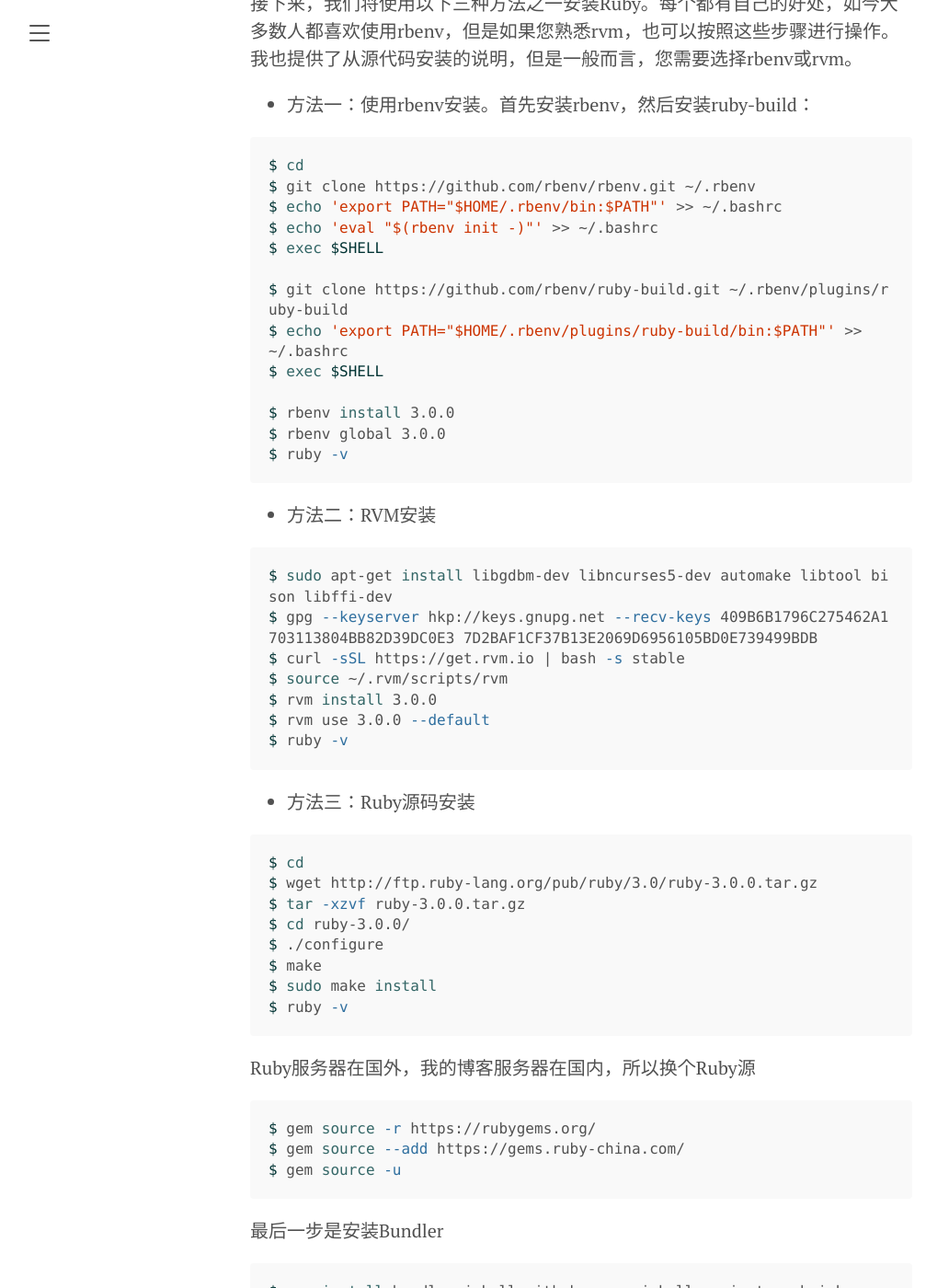
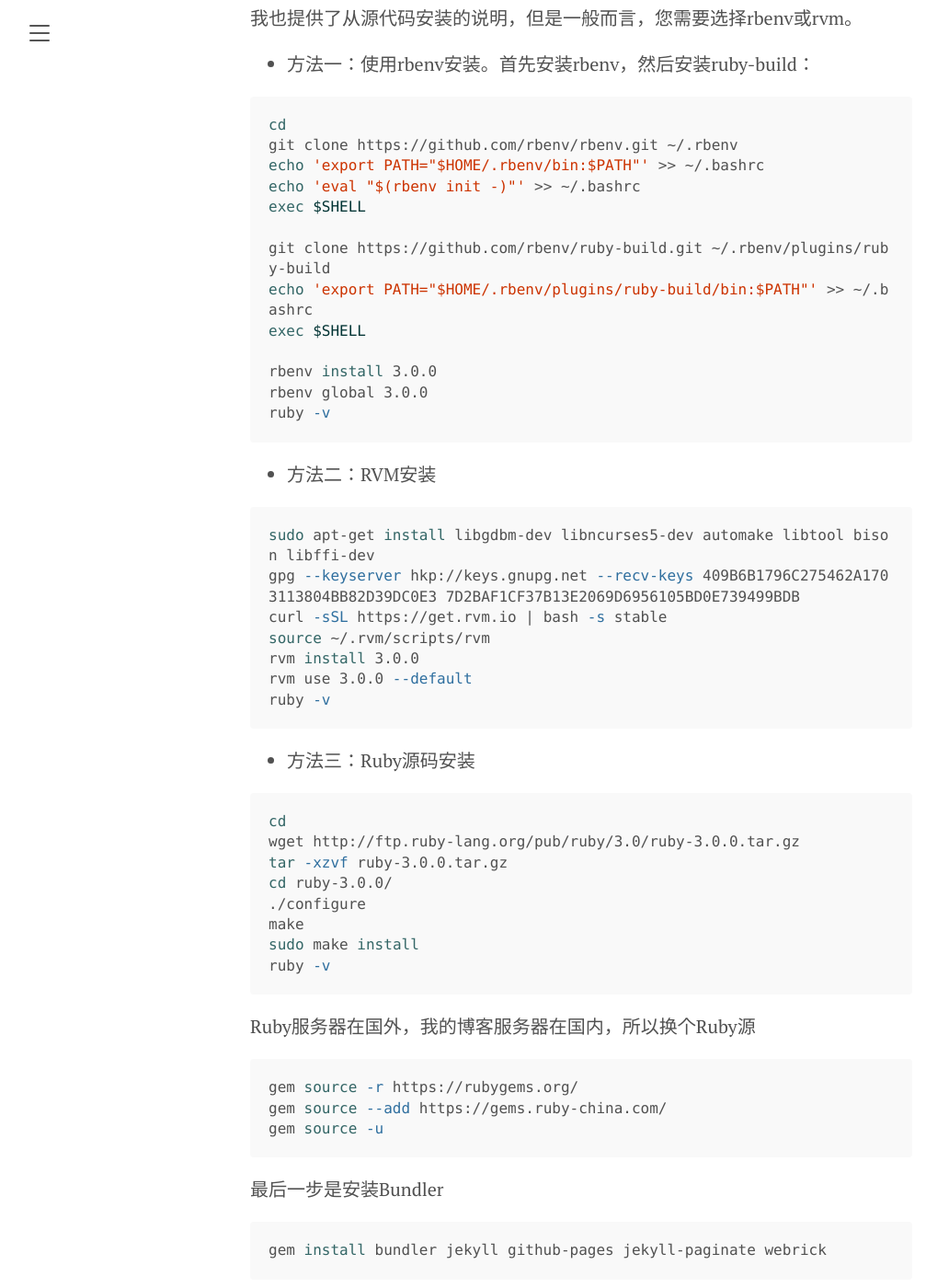
Before and after one commit to IcingTomato/icing.fun, a Jekyll site: the page built from _posts/2023-12-06-jekyll_learning.markdown, in a window 1280 px wide and 1400 px high, scrolled down 1165 px. Shown: the whole window at 92% size, without its empty margins (8-1015 px from the left). Built offline with Jekyll 4.4.1, drawn with Linux system fonts in a browser that asks for light colours; some of the changed text lies outside the part shown.

````diff
--- a/_posts/2023-12-06-jekyll_learning.markdown
+++ b/_posts/2023-12-06-jekyll_learning.markdown
@@ -13,11 +13,11 @@ tags: linux jekyll zh-cn
 然而静态博客没必要MySQL, MariaDB, PHP。所以我们只安装Jekyll所有必需的依赖项。
 
 ```shell
-$ sudo apt-get install ruby-full build-essential zlib1g-dev nginx
-$ sudo apt-get install gcc g++ make
-$ curl -sL https://dl.yarnpkg.com/debian/pubkey.gpg | sudo apt-key add -
-$ echo "deb https://dl.yarnpkg.com/debian/ stable main" | sudo tee /etc/apt/sources.list.d/yarn.list
-$ sudo apt-get update && sudo apt-get install yarn
+sudo apt-get install ruby-full build-essential zlib1g-dev nginx
+sudo apt-get install gcc g++ make
+curl -sL https://dl.yarnpkg.com/debian/pubkey.gpg | sudo apt-key add -
+echo "deb https://dl.yarnpkg.com/debian/ stable main" | sudo tee /etc/apt/sources.list.d/yarn.list
+sudo apt-get update && sudo apt-get install yarn
 ```
 
 然而Ubuntu 16.04太老了，ruby的版本不支持Jekyll 4。所以我们要手动安装Ruby 3.0.0。
@@ -25,13 +25,13 @@ $ sudo apt-get update && sudo apt-get install yarn
 第一步是为Ruby安装一些依赖项。一步一步运行。
 
 ```shell
-$ sudo apt install curl
-$ curl -sL https://deb.nodesource.com/setup_12.x | sudo -E bash -
-$ curl -sS https://dl.yarnpkg.com/debian/pubkey.gpg | sudo apt-key add -
-$ echo "deb https://dl.yarnpkg.com/debian/ stable main" | sudo tee /etc/apt/sources.list.d/yarn.list
+sudo apt install curl
+curl -sL https://deb.nodesource.com/setup_12.x | sudo -E bash -
+curl -sS https://dl.yarnpkg.com/debian/pubkey.gpg | sudo apt-key add -
+echo "deb https://dl.yarnpkg.com/debian/ stable main" | sudo tee /etc/apt/sources.list.d/yarn.list
 $
-$ sudo apt-get update
-$ sudo apt-get install git-core zlib1g-dev build-essential libssl-dev libreadline-dev libyaml-dev libsqlite3-dev sqlite3 libxml2-dev libxslt1-dev libcurl4-openssl-dev software-properties-common libffi-dev nodejs yarn
+sudo apt-get update
+sudo apt-get install git-core zlib1g-dev build-essential libssl-dev libreadline-dev libyaml-dev libsqlite3-dev sqlite3 libxml2-dev libxslt1-dev libcurl4-openssl-dev software-properties-common libffi-dev nodejs yarn
 ```
 
 接下来，我们将使用以下三种方法之一安装Ruby。每个都有自己的好处，如今大多数人都喜欢使用rbenv，但是如果您熟悉rvm，也可以按照这些步骤进行操作。我也提供了从源代码安装的说明，但是一般而言，您需要选择rbenv或rvm。
@@ -39,58 +39,58 @@ $ sudo apt-get install git-core zlib1g-dev build-essential libssl-dev libreadlin
 - 方法一：使用rbenv安装。首先安装rbenv，然后安装ruby-build：
 
 ```shell
-$ cd
-$ git clone https://github.com/rbenv/rbenv.git ~/.rbenv
-$ echo 'export PATH="$HOME/.rbenv/bin:$PATH"' >> ~/.bashrc
-$ echo 'eval "$(rbenv init -)"' >> ~/.bashrc
-$ exec $SHELL
+cd
+git clone https://github.com/rbenv/rbenv.git ~/.rbenv
+echo 'export PATH="$HOME/.rbenv/bin:$PATH"' >> ~/.bashrc
+echo 'eval "$(rbenv init -)"' >> ~/.bashrc
+exec $SHELL
 
-$ git clone https://github.com/rbenv/ruby-build.git ~/.rbenv/plugins/ruby-build
-$ echo 'export PATH="$HOME/.rbenv/plugins/ruby-build/bin:$PATH"' >> ~/.bashrc
-$ exec $SHELL
+git clone https://github.com/rbenv/ruby-build.git ~/.rbenv/plugins/ruby-build
+echo 'export PATH="$HOME/.rbenv/plugins/ruby-build/bin:$PATH"' >> ~/.bashrc
+exec $SHELL
 
-$ rbenv install 3.0.0
-$ rbenv global 3.0.0
-$ ruby -v
+rbenv install 3.0.0
+rbenv global 3.0.0
+ruby -v
 ```
 
 - 方法二：RVM安装
 
 ```shell
-$ sudo apt-get install libgdbm-dev libncurses5-dev automake libtool bison libffi-dev
-$ gpg --keyserver hkp://keys.gnupg.net --recv-keys 409B6B1796C275462A1703113804BB82D39DC0E3 7D2BAF1CF37B13E2069D6956105BD0E739499BDB
-$ curl -sSL https://get.rvm.io | bash -s stable
-$ source ~/.rvm/scripts/rvm
-$ rvm install 3.0.0
-$ rvm use 3.0.0 --default
-$ ruby -v
+sudo apt-get install libgdbm-dev libncurses5-dev automake libtool bison libffi-dev
+gpg --keyserver hkp://keys.gnupg.net --recv-keys 409B6B1796C275462A1703113804BB82D39DC0E3 7D2BAF1CF37B13E2069D6956105BD0E739499BDB
+curl -sSL https://get.rvm.io | bash -s stable
+source ~/.rvm/scripts/rvm
+rvm install 3.0.0
+rvm use 3.0.0 --default
+ruby -v
 ```
 
 - 方法三：Ruby源码安装
 
 ```shell
-$ cd
-$ wget http://ftp.ruby-lang.org/pub/ruby/3.0/ruby-3.0.0.tar.gz
-$ tar -xzvf ruby-3.0.0.tar.gz
-$ cd ruby-3.0.0/
-$ ./configure
-$ make
-$ sudo make install
-$ ruby -v
+cd
+wget http://ftp.ruby-lang.org/pub/ruby/3.0/ruby-3.0.0.tar.gz
+tar -xzvf ruby-3.0.0.tar.gz
+cd ruby-3.0.0/
+./configure
+make
+sudo make install
+ruby -v
 ```
 
 Ruby服务器在国外，我的博客服务器在国内，所以换个Ruby源
 
 ```shell
-$ gem source -r https://rubygems.org/
-$ gem source --add https://gems.ruby-china.com/
-$ gem source -u
+gem source -r https://rubygems.org/
+gem source --add https://gems.ruby-china.com/
+gem source -u
 ```
 
 最后一步是安装Bundler
 
 ```shell
-$ gem install bundler jekyll github-pages jekyll-paginate webrick
+gem install bundler jekyll github-pages jekyll-paginate webrick
 ```
 
 安装完之后就可以将博客从`GitHub`或`Gitee`上`git clone`下来了。
@@ -100,19 +100,19 @@ $ gem install bundler jekyll github-pages jekyll-paginate webrick
 安装`nginx`
 
 ```shell
-$ sudo apt-get install nginx
+sudo apt-get install nginx
 ```
 
 然后定位到`nginx`的配置文件：
 
 ```shell
-$ sudo vim /etc/nginx/sites-enabled/default
+sudo vim /etc/nginx/sites-enabled/default
 ```
 
 配置文件在下面：
 
 ```shell
-pi@ubuntu:~$ cat /etc/nginx/sites-enabled/default
+pi@ubuntu:~cat /etc/nginx/sites-enabled/default
 server {
 	# 监听80端口，我嫌麻烦就懒得加SSL了
 	listen 80 default_server;
@@ -144,7 +144,7 @@ server {
 保存好之后重启`nginx`
 
 ```shell
-$ sudo systemctl restart nginx
+sudo systemctl restart nginx
 ```
 
 # Jekyll博客维护教程
@@ -162,8 +162,8 @@ $ sudo systemctl restart nginx
 ```yml
 # Site settings
 title: 啥玩意儿啊这                 # 你的博客网站标题
-SEOTitle: 啥玩意儿 | What's this     # SEO 标题
-description: "Hey"	   	   # 随便说点，描述一下
+SEOTitle: 啥玩意儿 | What's this    # SEO 标题
+description: "Hey"                 # 随便说点，描述一下
 
 # SNS settings
 github_username: null     # 你的github账号
@@ -235,13 +235,13 @@ featured-condition-size: 1     # A tag will be featured if the size of it is mor
 ## Social-media Account
 
 ```yml
-	# SNS settings
-	RSS: true
-	bilibili_username: 	bilibili_uid
-	zhihu_username:     username
-	facebook_username:  username
-	github_username:    username
-	weibo_username:   username
+# SNS settings
+RSS: true
+bilibili_username:  bilibili_uid
+zhihu_username:     username
+facebook_username:  username
+github_username:    username
+weibo_username:     username
 ```
 
 ## Friends
@@ -326,7 +326,7 @@ ba_track_id:
 #
 # Google Analytics
 ga_track_id: 'UA-'            # 你用Google账号去注册一个就会给你一个这样的id
-ga_domain: 			# 默认的是 auto, 这里我是自定义了的域名，你如果没有自己的域名，需要改成auto。
+ga_domain:                    # 默认的是 auto, 这里我是自定义了的域名，你如果没有自己的域名，需要改成auto。
 ```
 
 ## Customization
@@ -524,10 +524,10 @@ You might have noticed that I display an estimated reading time on this blog ins
 如果配置好nginx和Jekyll的话
 
 ```shell
-$ cd 文件夹
-$ git clone 仓库地址
-$ git pull origin master
-$ jekyll build -d /var/www/html/
+cd 文件夹
+git clone 仓库地址
+git pull origin master
+jekyll build -d /var/www/html/
 ```
 
 现在我单独写了个脚本用于自动拉取编译以及发布：
````
